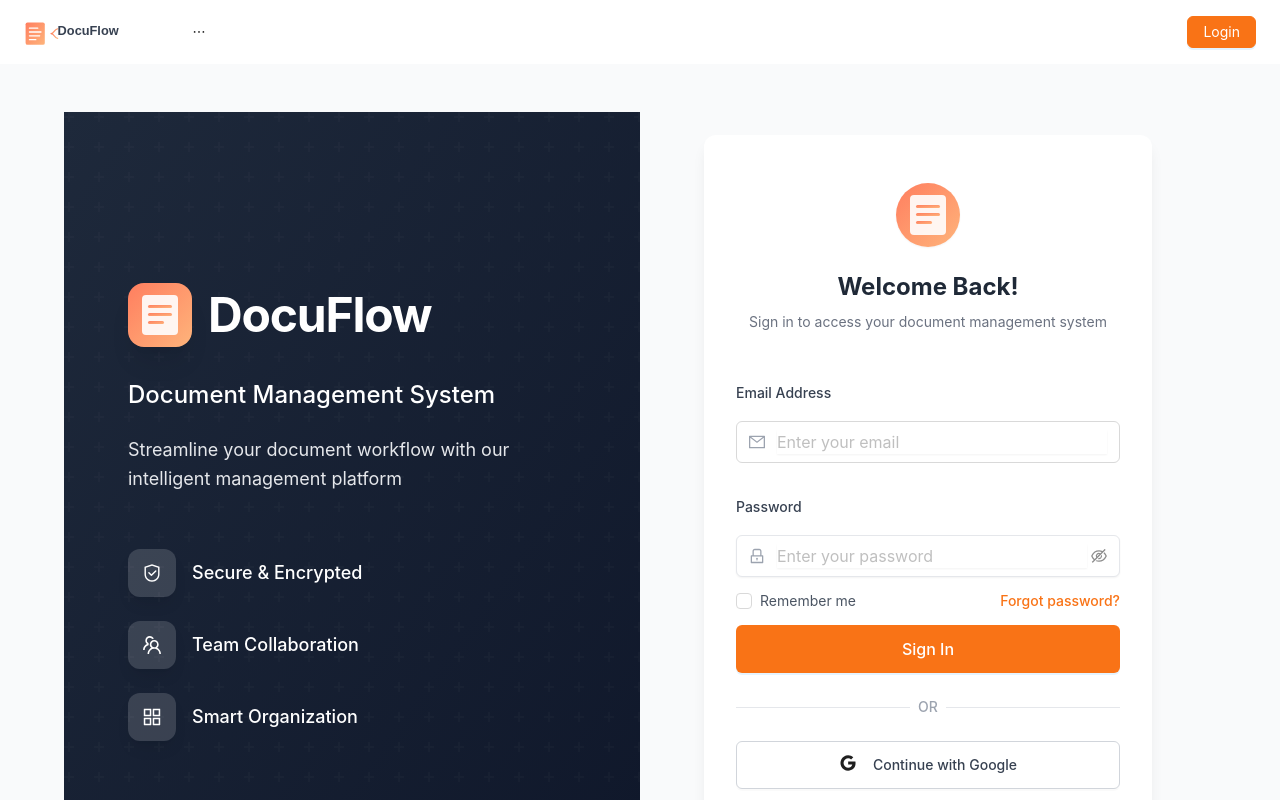
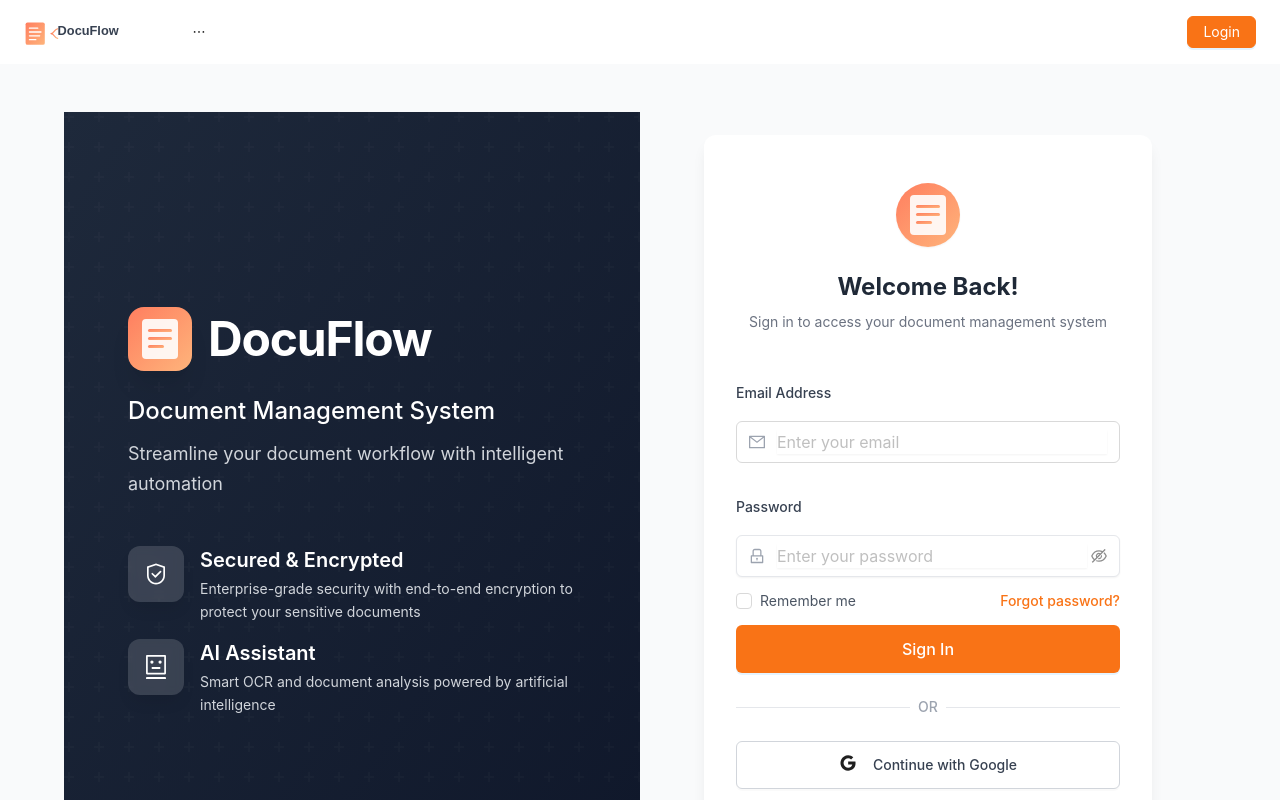
Before and after one commit to Hocvu3/DATN_FE, a Next.js app: page /login in a window 1280 px wide. Shown: the top 800 px of the page. Built offline with nearby package versions, Linux system fonts and the light colour scheme; what @ant-design/nextjs-registry would draw is missing.

Commit message:
feat: enhance login page with updated branding, AI feature, and improved layout

```diff
--- a/src/app/(auth)/login/page.tsx
+++ b/src/app/(auth)/login/page.tsx
@@ -5,8 +5,7 @@
 import Link from "next/link";
 import {
   SafetyOutlined,
-  TeamOutlined,
-  AppstoreOutlined,
+  RobotOutlined,
 } from "@ant-design/icons";
 import Image from "next/image";
 
@@ -26,8 +25,10 @@
       <section className="relative hidden md:flex flex-col justify-center text-white bg-gradient-to-br from-slate-800 to-slate-900">
         <div className="absolute inset-0 opacity-20 bg-pattern"></div>
         <div className="relative z-10 px-12 lg:px-16 py-20 h-full flex flex-col justify-center">
-          <div className="max-w-md mx-auto">
-            <div className="mb-8 flex items-center gap-4">
+          <div className="max-w-md mx-auto space-y-12">
+            {/* Logo & Title */}
+            <div className="space-y-6">
+              <div className="flex items-center gap-4">
                 <div className="h-16 w-16 rounded-2xl grid place-items-center text-white text-3xl shadow-xl overflow-hidden">
                   <Image
                     src="/favicon-new.svg"
@@ -40,18 +41,30 @@
                 <h1 className="text-5xl font-bold tracking-tight">DocuFlow</h1>
               </div>
 
-            <h2 className="text-2xl font-medium mb-6">
+              <div>
+                <h2 className="text-2xl font-medium mb-3">
                   Document Management System
                 </h2>
-            <p className="text-lg text-gray-200 leading-relaxed">
-              Streamline your document workflow with our intelligent management
-              platform
+                <p className="text-lg text-gray-300 leading-relaxed">
+                  Streamline your document workflow with intelligent automation
                 </p>
+              </div>
+            </div>
 
-            <div className="mt-14 space-y-6">
-              <Feature icon={<SafetyOutlined />} title="Secure & Encrypted" />
-              <Feature icon={<TeamOutlined />} title="Team Collaboration" />
-              <Feature icon={<AppstoreOutlined />} title="Smart Organization" />
+            {/* Key Features */}
+            <div className="space-y-8">
+              <div className="space-y-4">
+                <Feature
+                  icon={<SafetyOutlined />}
+                  title="Secured & Encrypted"
+                  description="Enterprise-grade security with end-to-end encryption to protect your sensitive documents"
+                />
+                <Feature
+                  icon={<RobotOutlined />}
+                  title="AI Assistant"
+                  description="Smart OCR and document analysis powered by artificial intelligence"
+                />
+              </div>
             </div>
           </div>
         </div>
@@ -101,13 +114,26 @@
   );
 }
 
-function Feature({ icon, title }: { icon: React.ReactNode; title: string }) {
+function Feature({
+  icon,
+  title,
+  description
+}: {
+  icon: React.ReactNode;
+  title: string;
+  description?: string;
+}) {
   return (
-    <div className="flex items-center gap-4">
-      <div className="h-12 w-12 rounded-xl bg-white/15 grid place-items-center text-xl shadow-lg">
+    <div className="flex gap-4">
+      <div className="h-14 w-14 shrink-0 rounded-xl bg-white/15 grid place-items-center text-2xl shadow-lg backdrop-blur-sm">
         {icon}
       </div>
-      <div className="text-lg font-medium">{title}</div>
+      <div className="flex-1">
+        <div className="text-xl font-semibold mb-1">{title}</div>
+        {description && (
+          <p className="text-sm text-gray-300 leading-relaxed">{description}</p>
+        )}
+      </div>
     </div>
   );
 }
```
Lines whose indentation alone changed are shown as unchanged.
